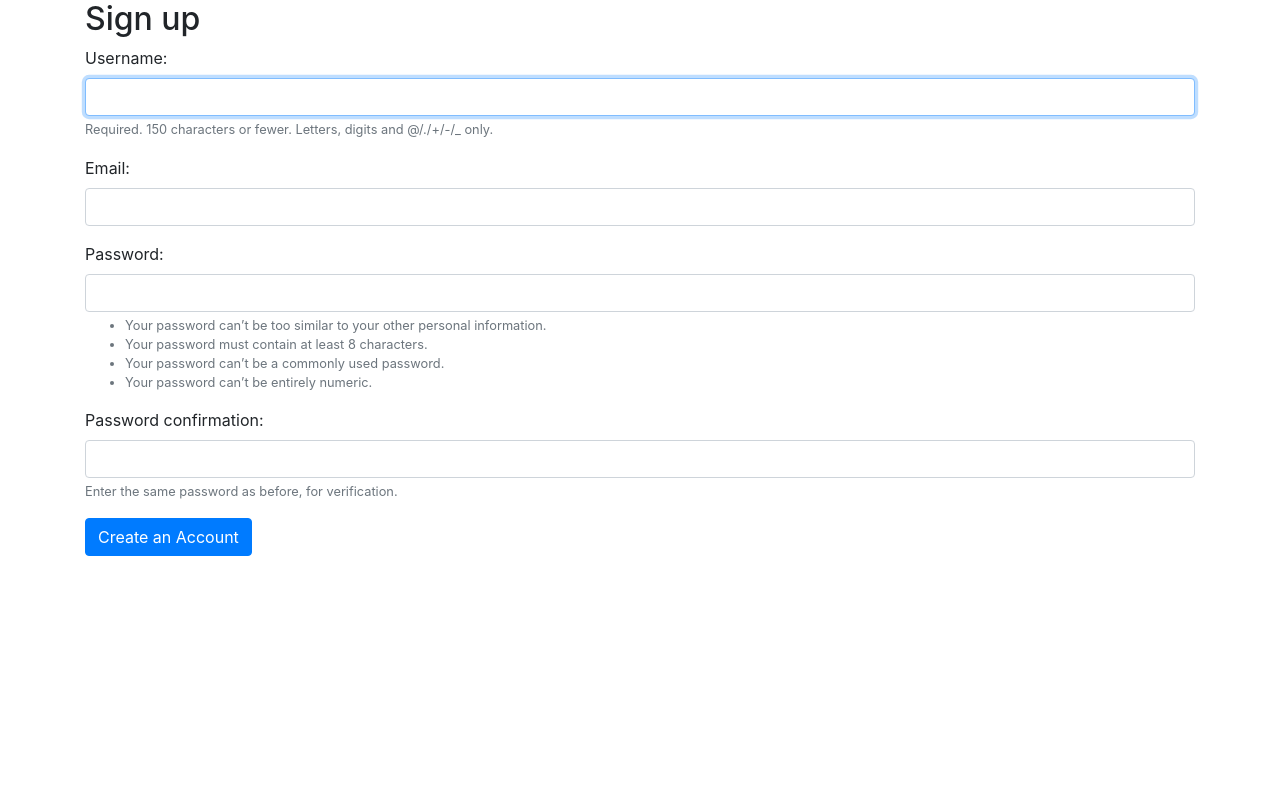
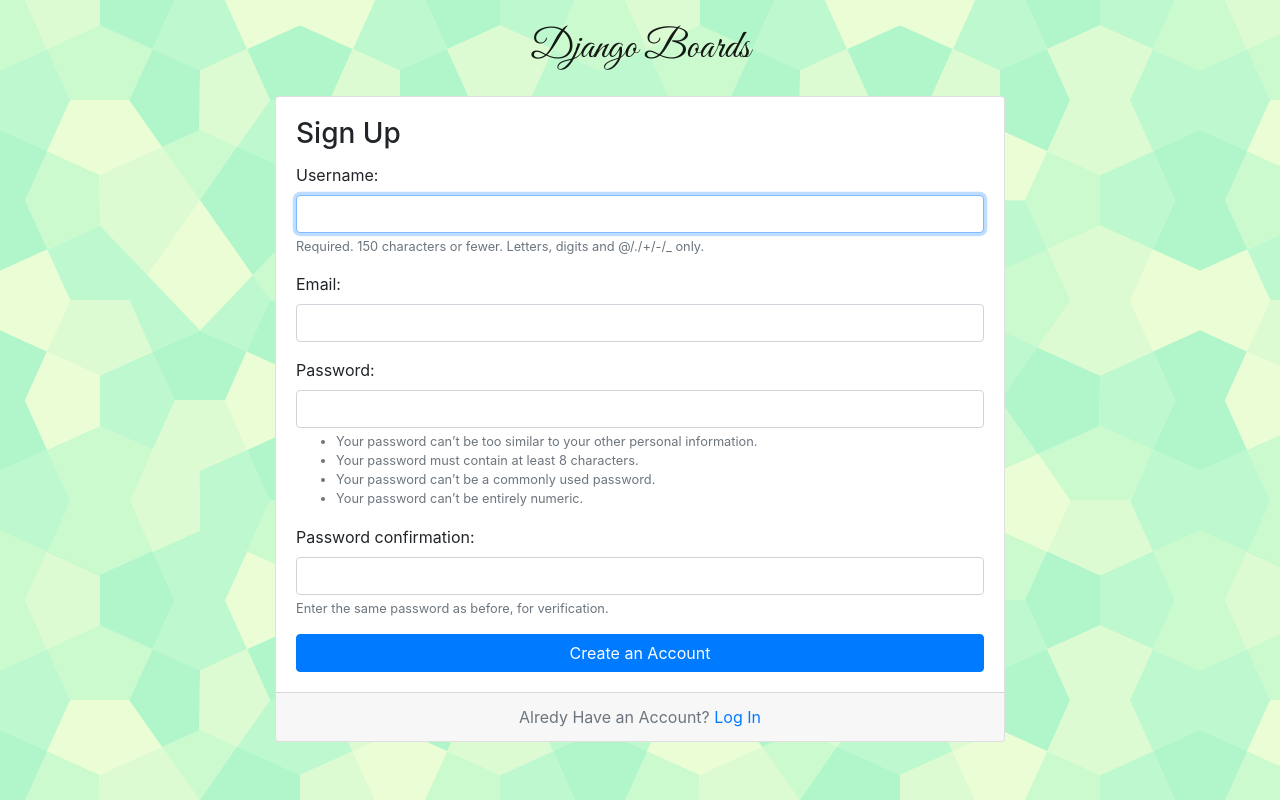
Before and after one commit to jainanmol123/forums, a Django app: page /signup/ in a window 1280 px wide. Run offline with Django 3.2, Linux system fonts and the light colour scheme; some libraries are stand-ins or nearby versions.

Commit message:
added new css file decorated background of signup page

```diff
--- /dev/null
+++ b/static/css/accounts.css
@@ -0,0 +1,16 @@
+body {
+  background-image: url(../img/congruent_pentagon.png);
+}
+
+.logo {
+  font-family: 'Great Vibes', cursive;
+}
+
+.logo a {
+  color: rgba(0,0,0,.9);
+}
+
+.logo a:hover,
+.logo a:active {
+  text-decoration: : none;
+}
--- a/templates/signup.html
+++ b/templates/signup.html
@@ -1,14 +1,32 @@
 {% extends "base.html" %}
 
+{% load static %}
+
+{% block stylesheet %}
+  <link rel="stylesheet" href="{% static "css/accounts.css" %}">
+{% endblock %}
+
 {% block body %}
-
   <div class="container">
-    <h2>Sign up</h2>
-    <form method="post">
-      {% csrf_token %}
-      {% include "includes/form.html" %}
-      <button type="submit" class="btn btn-primary">Create an Account</button>
-    </form>
+    <h1 class="text-center logo my-4">
+      <a href="{% url 'home' %}">Django Boards</a>
+    </h1>
+    <div class="row justify-content-center">
+      <div class="col-lg-8 col-md-10 col-sm-12">
+        <div class="card">
+          <div class="card-body">
+            <h3 class="card-title">Sign Up</h3>
+            <form method="post" novalidate>
+              {% csrf_token %}
+              {% include "includes/form.html" %}
+              <button type="submit" class="btn btn-primary btn-block">Create an Account</button>
+            </form>
+          </div>
+          <div class="card-footer text-muted text-center">
+            Alredy Have an Account? <a href="#">Log In</a>
+          </div>
+        </div>
+      </div>
+    </div>
   </div>
-
 {% endblock %}
```
Also changed, not shown: accounts/tests/test_form_signup.py (added, +10 -0 lines), static/img/congruent_pentagon.png (added).
